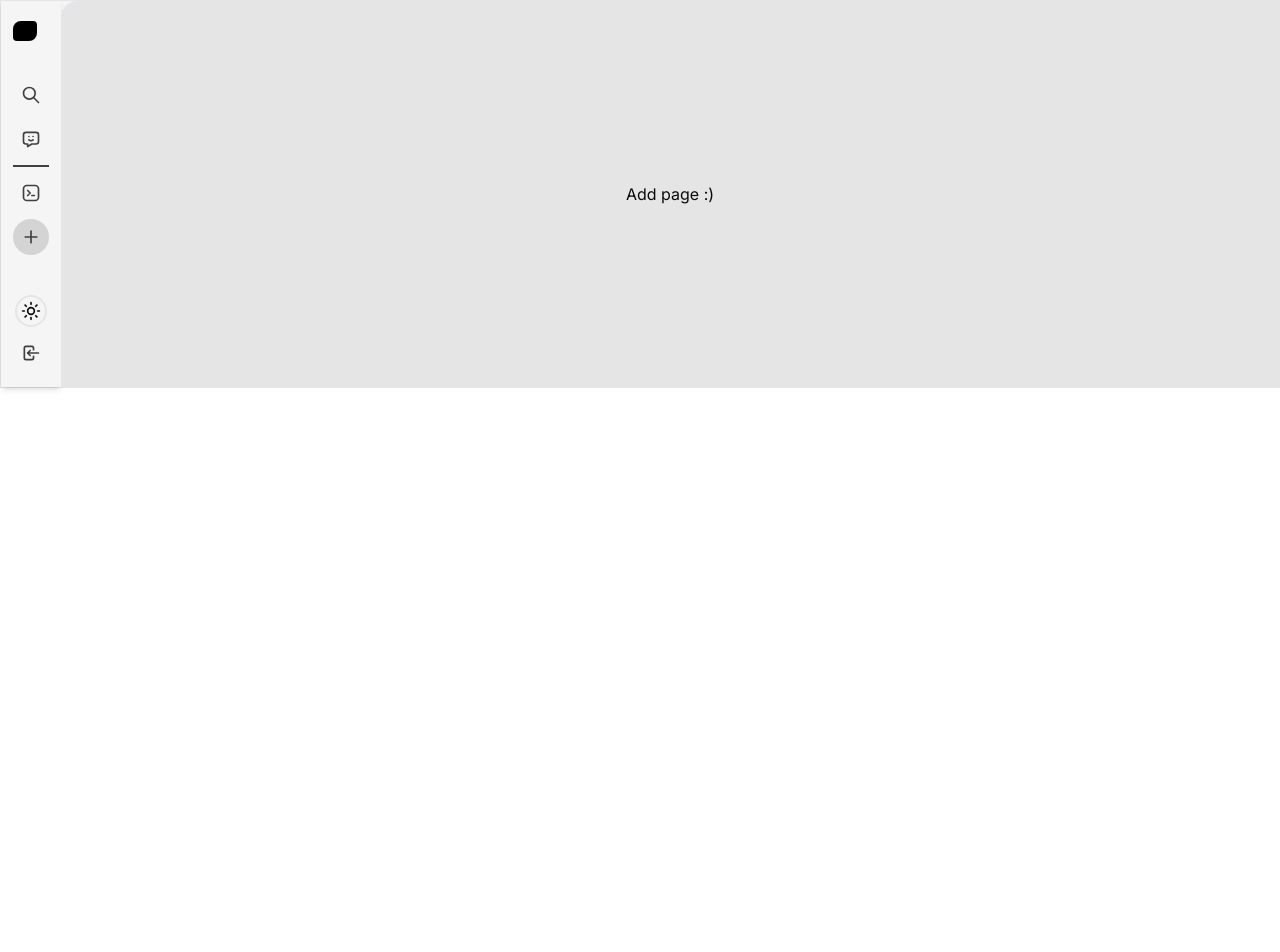
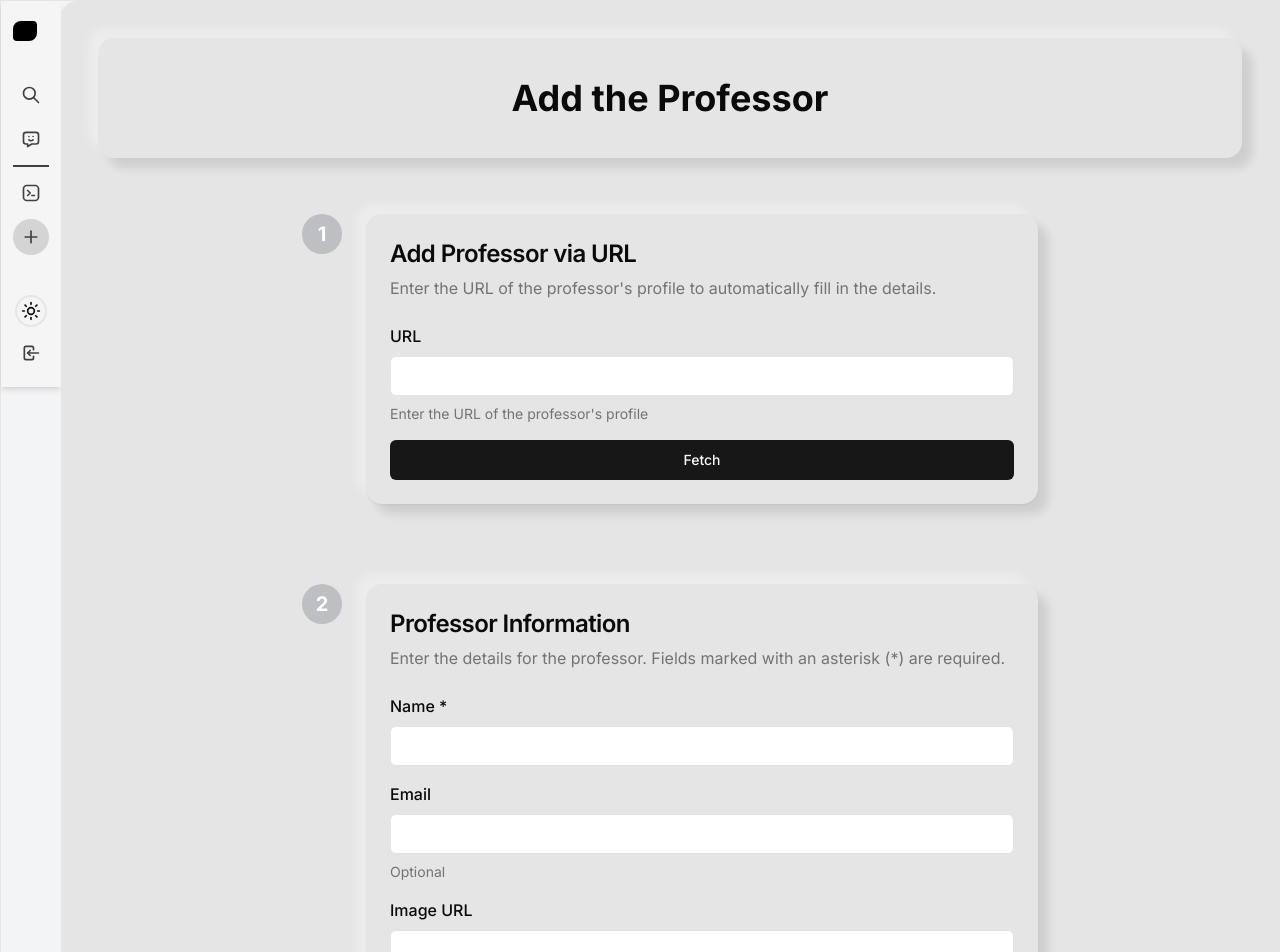
Before and after one commit to AbdoWise-z/Evalunia, a Next.js app: page /add in a window 1280 px wide. Shown: the top 952 px of the page. Before the commit the page ends 800 px from the top, so only its background shows below. Built offline with nearby package versions, Linux system fonts and the light colour scheme; no server answers.

Commit message:
made the add professor page, added some tailwind config and css variables

```diff
--- a/app/(main)/add/page.tsx
+++ b/app/(main)/add/page.tsx
@@ -1,9 +1,137 @@
-import React from 'react';
+"use client";
+import React, { useState } from 'react';
+import { Button } from '@/components/ui/button';
+import { Input } from '@/components/ui/input';
+import { Label } from '@/components/ui/label';
+import { Textarea } from '@/components/ui/textarea';
+import { Card, CardHeader, CardTitle, CardDescription, CardContent, CardFooter } from '@/components/ui/card';
 
 const Page = () => {
+  const [tags, setTags] = useState<string[]>([]);
+
+  const handleSubmit = (event: React.FormEvent<HTMLFormElement>) => {
+    event.preventDefault();
+    console.log('Form submitted');
+  };
+
+  const handleTagsChange = (event: React.ChangeEvent<HTMLInputElement>) => {
+    setTags(event.target.value.split(',').map(tag => tag.trim()));
+  };
+
   return (
-    <div className={"h-full flex-1 flex content-center justify-center items-center"}>
-      <p> Add page :) </p>
+    <div className="min-h-screen flex-1 flex flex-col items-center gap-8 sm:gap-10 p-4 sm:p-5 overflow-x-hidden">
+      <div className="w-full flex flex-col justify-center shadow-custom-elevation p-6 sm:p-10 rounded-2xl">
+        <h1 className="text-2xl sm:text-3xl md:text-4xl font-bold text-center">Add the Professor</h1>
+      </div>
+
+      <div className="flex flex-col gap-12 sm:gap-20 w-full sm:w-[90vw] md:w-[80vw] lg:w-[60vw] mx-auto p-4">
+        <div className="flex flex-col md:flex-row gap-6">
+          <div className="flex items-start flex-shrink-0">
+            <div
+              style={{ backgroundColor: 'rgba(31, 41, 55, 0.2)' }}
+              className="w-8 h-8 sm:w-10 sm:h-10 rounded-full flex items-center justify-center text-white text-lg sm:text-xl font-bold">
+              1
+            </div>
+          </div>
+          <div className='w-full shadow-custom-elevation rounded-2xl'>
+            <Card style={{
+              backgroundColor: 'rgba(255, 255, 255, 0.01)',
+              border: 0,
+            }} className="flex-grow rounded-2xl">
+              <CardHeader>
+                <CardTitle className="text-xl sm:text-2xl">Add Professor via URL</CardTitle>
+                <CardDescription className="text-sm sm:text-base">Enter the URL of the professor's profile to automatically fill in the details.</CardDescription>
+              </CardHeader>
+              <CardContent>
+                <form>
+                  <div className="space-y-2 mb-4">
+                    <Label htmlFor="url" className="text-sm sm:text-base">URL</Label>
+                    <Input id="url" type="url" />
+                    <p className="text-xs sm:text-sm text-muted-foreground">Enter the URL of the professor's profile</p>
+                  </div>
+                  <Button type="submit" className="w-full">Fetch</Button>
+                </form>
+              </CardContent>
+            </Card>
+          </div>
+        </div>
+
+        <div className="flex flex-col md:flex-row gap-6">
+          <div className="flex items-start flex-shrink-0">
+            <div
+              style={{ backgroundColor: 'rgba(31, 41, 55, 0.2)' }}
+              className="w-8 h-8 sm:w-10 sm:h-10 rounded-full flex items-center justify-center text-white text-lg sm:text-xl font-bold">
+              2
+            </div>
+          </div>
+          <div className='w-full shadow-custom-elevation rounded-2xl'>
+            <Card style={{
+              backgroundColor: 'rgba(255, 255, 255, 0.01)',
+              border: 0,
+            }} className="flex-grow rounded-2xl">
+              <CardHeader>
+                <CardTitle className="text-xl sm:text-2xl">Professor Information</CardTitle>
+                <CardDescription className="text-sm sm:text-base">Enter the details for the professor. Fields marked with an asterisk (*) are required.</CardDescription>
+              </CardHeader>
+              <form onSubmit={handleSubmit}>
+                <CardContent className="space-y-4">
+                  <div className="space-y-2">
+                    <Label htmlFor="name" className="text-sm sm:text-base">Name *</Label>
+                    <Input id="name" required />
+                  </div>
+                  <div className="space-y-2">
+                    <Label htmlFor="email" className="text-sm sm:text-base">Email</Label>
+                    <Input id="email" type="email" />
+                    <p className="text-xs sm:text-sm text-muted-foreground">Optional</p>
+                  </div>
+                  <div className="space-y-2">
+                    <Label htmlFor="imageUrl" className="text-sm sm:text-base">Image URL</Label>
+                    <Input id="imageUrl" type="url" />
+                    <p className="text-xs sm:text-sm text-muted-foreground">Optional</p>
+                  </div>
+                  <div className="space-y-2">
+                    <Label htmlFor="address" className="text-sm sm:text-base">Address</Label>
+                    <Input id="address" />
+                    <p className="text-xs sm:text-sm text-muted-foreground">Optional</p>
+                  </div>
+                  <div className="space-y-2">
+                    <Label htmlFor="phone" className="text-sm sm:text-base">Phone</Label>
+                    <Input id="phone" type="tel" />
+                    <p className="text-xs sm:text-sm text-muted-foreground">Optional</p>
+                  </div>
+                  <div className="space-y-2">
+                    <Label htmlFor="tags" className="text-sm sm:text-base">Tags (comma-separated)</Label>
+                    <Input id="tags" onChange={handleTagsChange} />
+                    <p className="text-xs sm:text-sm text-muted-foreground">Optional</p>
+                  </div>
+                  <div className="space-y-2">
+                    <Label htmlFor="school" className="text-sm sm:text-base">School</Label>
+                    <Input id="school" />
+                    <p className="text-xs sm:text-sm text-muted-foreground">Optional</p>
+                  </div>
+                  <div className="space-y-2">
+                    <Label htmlFor="birthDate" className="text-sm sm:text-base">Birth Date</Label>
+                    <Input id="birthDate" type="date" />
+                    <p className="text-xs sm:text-sm text-muted-foreground">Optional</p>
+                  </div>
+                  <div className="space-y-2">
+                    <Label htmlFor="qualifications" className="text-sm sm:text-base">Qualifications</Label>
+                    <Input id="qualifications" />
+                    <p className="text-xs sm:text-sm text-muted-foreground">Optional</p>
+                  </div>
+                  <div className="space-y-2">
+                    <Label htmlFor="summary" className="text-sm sm:text-base">Summary *</Label>
+                    <Textarea id="summary" required placeholder="A summary about the professor's personality, life, etc..." />
+                  </div>
+                </CardContent>
+                <CardFooter>
+                  <Button type="submit" className="w-full">Submit</Button>
+                </CardFooter>
+              </form>
+            </Card>
+          </div>
+        </div>
+      </div>
     </div>
   );
 };
--- a/app/globals.css
+++ b/app/globals.css
@@ -29,6 +29,7 @@
     --chart-3: 197 37% 24%;
     --chart-4: 43 74% 66%;
     --chart-5: 27 87% 67%;
+    --elevation: 10px 10px 10px rgba(0, 0, 0, 0.1), -10px -10px 10px rgba(255, 255, 255, 0.3);
   }
 
   .dark {
@@ -56,6 +57,7 @@
     --chart-3: 30 80% 55%;
     --chart-4: 280 65% 60%;
     --chart-5: 340 75% 55%;
+    --elevation: 10px 10px 10px rgba(0, 0, 0, 0.3), -6px -6px 10px rgba(255, 255, 255, 0.03);
   }
 }
 
--- a/tailwind.config.ts
+++ b/tailwind.config.ts
@@ -53,6 +53,9 @@ const config = {
           foreground: "hsl(var(--card-foreground))",
         },
       },
+      boxShadow:{
+        'custom-elevation': "var(--elevation)",
+      },
       borderRadius: {
         lg: "var(--radius)",
         md: "calc(var(--radius) - 2px)",
```
